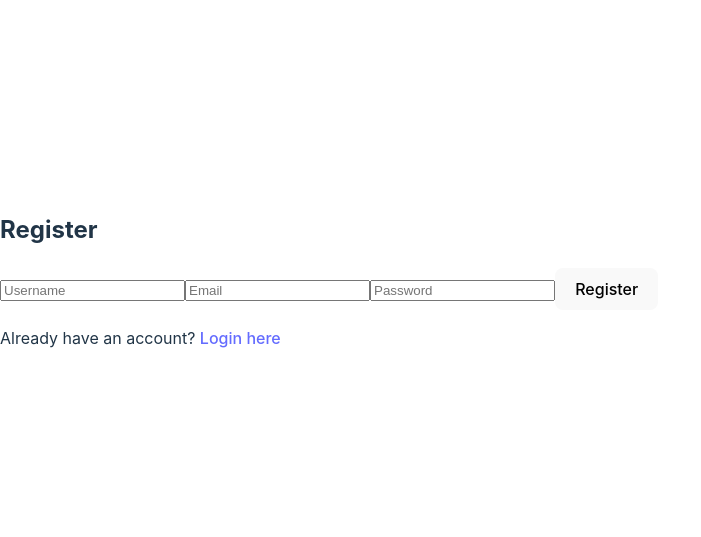
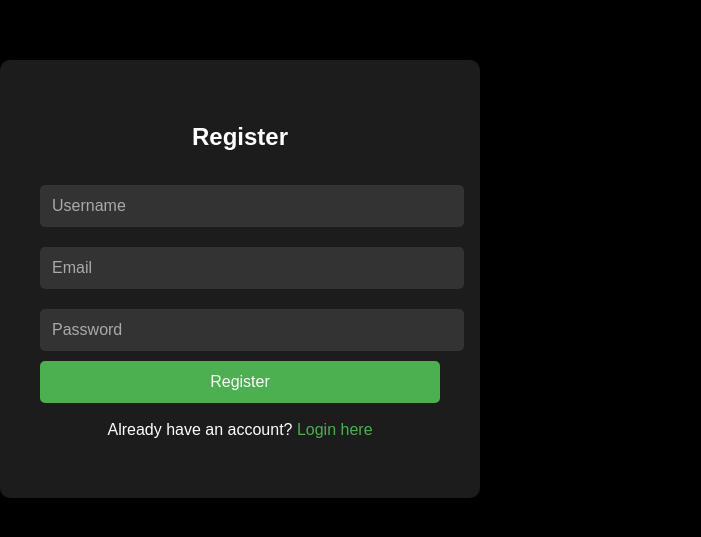
Before and after one commit to Timi16/Tchess, a React (Vite) app: page /register in a window 1280 px wide. Shown: the part 121-658 px from the top of the page, without its empty margins (0-701 px from the left). Built offline with nearby package versions, Linux system fonts and the light colour scheme.

Commit message:
adding auth screen styled succefylly

```diff
--- /dev/null
+++ b/src/Login.css
@@ -0,0 +1,79 @@
+body {
+  margin: 0;
+  font-family: 'Arial', sans-serif;
+  background-color: #000; /* Black background */
+}
+
+.login-container {
+  display: flex;
+  justify-content: center;
+  align-items: center;
+  height: 100vh;
+  background-color: #000;
+}
+
+.login-form {
+  background-color: #1c1c1c;
+  padding: 40px;
+  border-radius: 10px;
+  box-shadow: 0 4px 8px rgba(0, 0, 0, 0.3);
+  text-align: center;
+  width: 100%;
+  max-width: 400px; /* Ensures the form is a good size */
+}
+
+.login-form h2 {
+  color: #fff;
+  margin-bottom: 20px;
+  font-size: 24px;
+}
+
+.login-form input {
+  width: 100%; /* Ensures input is 100% of the form's width */
+  padding: 12px;
+  margin: 10px 0;
+  border: none;
+  border-radius: 5px;
+  background-color: #333;
+  color: #fff;
+  font-size: 16px;
+}
+
+.login-form input::placeholder {
+  color: #aaa;
+}
+
+.login-form button {
+  width: 100%; /* Button takes the full width of the form */
+  padding: 12px;
+  background-color: #4caf50;
+  border: none;
+  border-radius: 5px;
+  color: white;
+  font-size: 16px;
+  cursor: pointer;
+  transition: background-color 0.3s ease;
+}
+
+.login-form button:hover {
+  background-color: #45a049;
+}
+
+.login-form p {
+  color: #fff;
+  margin-top: 15px;
+}
+
+.login-form a {
+  color: #4caf50;
+  text-decoration: none;
+}
+
+.login-form a:hover {
+  text-decoration: underline;
+}
+
+.error-message {
+  color: #ff4d4d;
+  margin-top: 10px;
+}
--- a/src/Login.jsx
+++ b/src/Login.jsx
@@ -1,6 +1,7 @@
 import React, { useState } from 'react';
 import axios from 'axios';
 import { useNavigate } from 'react-router-dom';
+import './Login.css'; // We'll create this CSS file for styling
 
 const Login = () => {
   const [email, setEmail] = useState('');
@@ -21,7 +22,8 @@ const Login = () => {
   };
 
   return (
-    <div>
+    <div className="login-container">
+      <div className="login-form">
         <h2>Login</h2>
         <form onSubmit={handleLogin}>
           <input
@@ -40,8 +42,9 @@ const Login = () => {
           />
           <button type="submit">Login</button>
         </form>
-      {errorMessage && <p>{errorMessage}</p>}
+        {errorMessage && <p className="error-message">{errorMessage}</p>}
         <p>Don't have an account? <a href="/register">Register here</a></p>
+      </div>
     </div>
   );
 };
--- /dev/null
+++ b/src/Register.css
@@ -0,0 +1,79 @@
+body {
+  margin: 0;
+  font-family: 'Arial', sans-serif;
+  background-color: #000; /* Black background */
+}
+
+.register-container {
+  display: flex;
+  justify-content: center;
+  align-items: center;
+  height: 100vh;
+  background-color: #000;
+}
+
+.register-form {
+  background-color: #1c1c1c;
+  padding: 40px;
+  border-radius: 10px;
+  box-shadow: 0 4px 8px rgba(0, 0, 0, 0.3);
+  text-align: center;
+  width: 100%;
+  max-width: 400px; /* Ensures the form is a good size */
+}
+
+.register-form h2 {
+  color: #fff;
+  margin-bottom: 20px;
+  font-size: 24px;
+}
+
+.register-form input {
+  width: 100%; /* Ensures input is 100% of the form's width */
+  padding: 12px;
+  margin: 10px 0;
+  border: none;
+  border-radius: 5px;
+  background-color: #333;
+  color: #fff;
+  font-size: 16px;
+}
+
+.register-form input::placeholder {
+  color: #aaa;
+}
+
+.register-form button {
+  width: 100%; /* Button takes the full width of the form */
+  padding: 12px;
+  background-color: #4caf50;
+  border: none;
+  border-radius: 5px;
+  color: white;
+  font-size: 16px;
+  cursor: pointer;
+  transition: background-color 0.3s ease;
+}
+
+.register-form button:hover {
+  background-color: #45a049;
+}
+
+.register-form p {
+  color: #fff;
+  margin-top: 15px;
+}
+
+.register-form a {
+  color: #4caf50;
+  text-decoration: none;
+}
+
+.register-form a:hover {
+  text-decoration: underline;
+}
+
+.error-message {
+  color: #ff4d4d;
+  margin-top: 10px;
+}
--- a/src/Register.jsx
+++ b/src/Register.jsx
@@ -1,6 +1,7 @@
 import React, { useState } from 'react';
 import axios from 'axios';
 import { useNavigate } from 'react-router-dom';
+import './Register.css';
 
 const Register = () => {
   const [username, setUsername] = useState('');
@@ -20,7 +21,8 @@ const Register = () => {
   };
 
   return (
-    <div>
+    <div className="register-container">
+      <div className="register-form">
         <h2>Register</h2>
         <form onSubmit={handleRegister}>
           <input
@@ -46,8 +48,9 @@ const Register = () => {
           />
           <button type="submit">Register</button>
         </form>
-      {errorMessage && <p>{errorMessage}</p>}
+        {errorMessage && <p className="error-message">{errorMessage}</p>}
         <p>Already have an account? <a href="/">Login here</a></p>
+      </div>
     </div>
   );
 };
```
Lines whose indentation alone changed are shown as unchanged.
